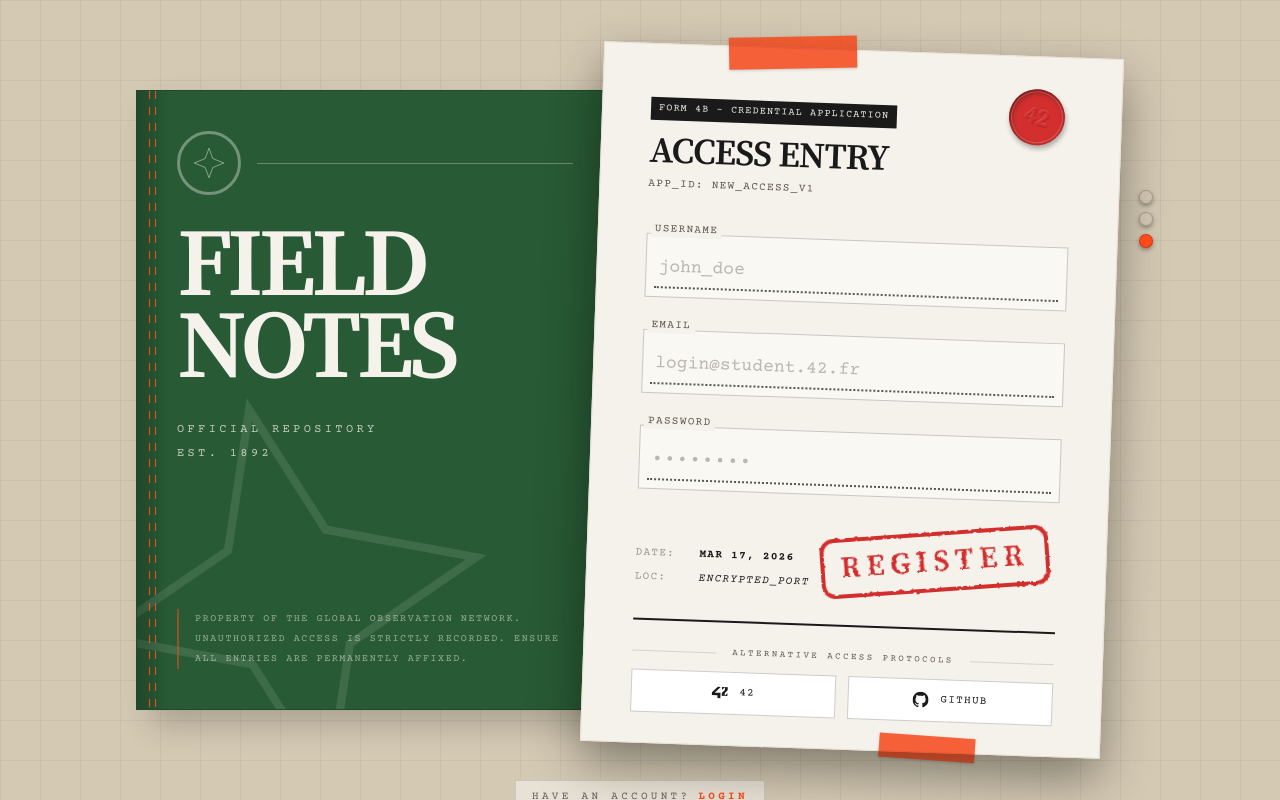
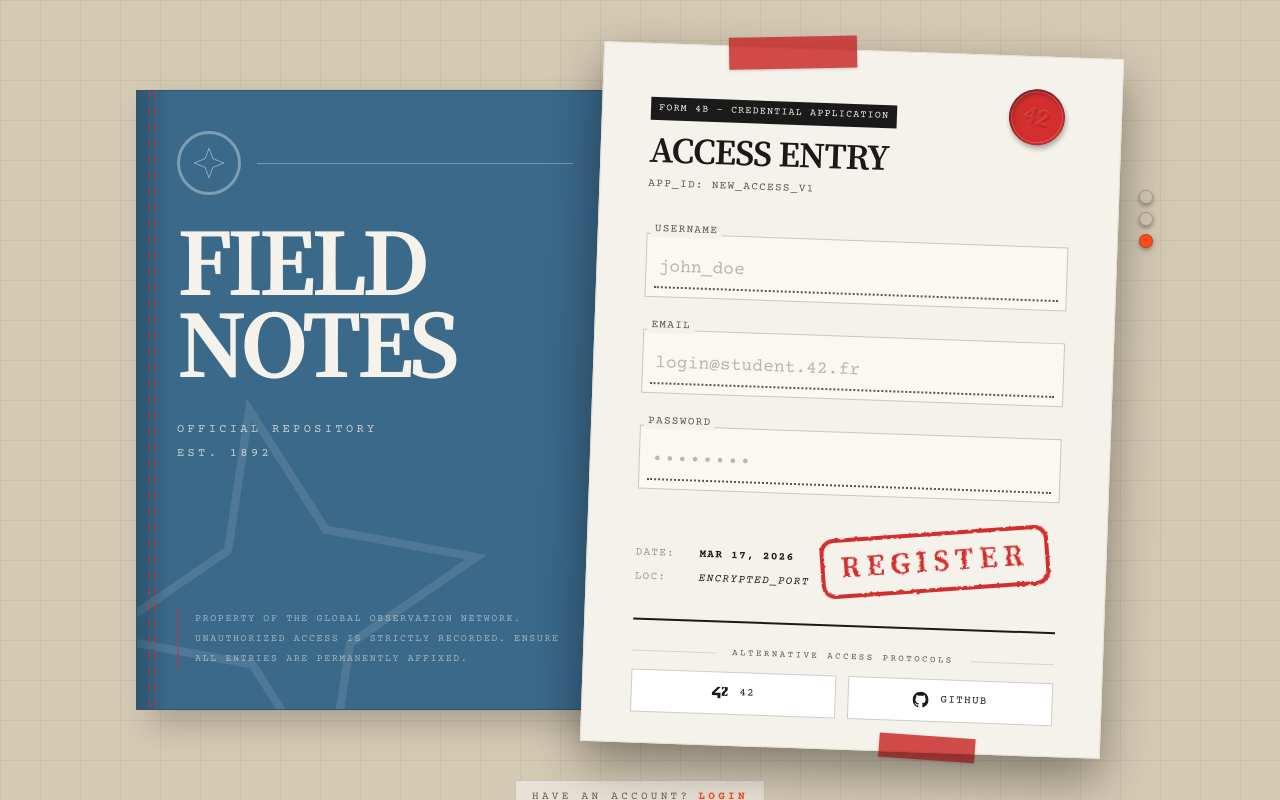
Before and after one commit to hanouahlem/Ft_Transcendence, a Next.js app in the folder frontend/: page /register in a window 1280 px wide. Built offline with nearby package versions, Linux system fonts and the light colour scheme; no server answers.

Commit message:
style: add auth shell color variants

```diff
--- a/frontend/app/(auth)/register/page.tsx
+++ b/frontend/app/(auth)/register/page.tsx
@@ -112,6 +112,8 @@ export default function RegisterPage() {
 	return (
 		<AuthPageShell
 			panelAlign="left"
+			panelMainTone="accent-blue"
+			panelAccentTone="accent-red"
 			footer={
 				<p className="inline-block border border-label/20 bg-paper-muted px-4 py-2 font-mono text-[11px] uppercase tracking-[0.3em] text-ink/65">
 					Have an account?
--- a/frontend/components/auth/register/RegisterPaperCard.tsx
+++ b/frontend/components/auth/register/RegisterPaperCard.tsx
@@ -46,6 +46,7 @@ export default function RegisterPaperCard({
 		<AuthPaperCard
 			className="lg:absolute lg:inset-y-0 lg:right-12 lg:w-1/2 lg:rotate-2"
 			contentClassName="px-6 py-8 sm:px-8 sm:py-10 lg:px-12 lg:py-12"
+			tapeTone="accent-red"
 		>
 			<AuthCardHeader
 				eyebrow="Form 4B - Credential Application"
--- a/frontend/components/auth/shared/AuthGreenPanel.tsx
+++ b/frontend/components/auth/shared/AuthGreenPanel.tsx
@@ -1,19 +1,48 @@
 import MonoText from "@/components/typography/MonoText";
 import { cn } from "@/lib/utils";
 
+const PANEL_MAIN_TONES = {
+  olive: {
+    background: "bg-olive",
+  },
+  "accent-blue": {
+    background: "bg-accent-blue",
+  },
+} as const;
+
+const PANEL_ACCENT_TONES = {
+  "accent-orange": {
+    border: "border-accent-orange/50",
+    rail:
+      "bg-[repeating-linear-gradient(to_bottom,var(--color-accent-orange)_0,var(--color-accent-orange)_8px,transparent_8px,transparent_16px)]",
+  },
+  "accent-red": {
+    border: "border-accent-red/50",
+    rail:
+      "bg-[repeating-linear-gradient(to_bottom,var(--color-accent-red)_0,var(--color-accent-red)_8px,transparent_8px,transparent_16px)]",
+  },
+} as const;
+
 type AuthGreenPanelProps = {
   align?: "left" | "right";
+  mainTone?: keyof typeof PANEL_MAIN_TONES;
+  accentTone?: keyof typeof PANEL_ACCENT_TONES;
 };
 
 export default function AuthGreenPanel({
   align = "right",
+  mainTone = "olive",
+  accentTone = "accent-orange",
 }: AuthGreenPanelProps) {
   const isRightAligned = align === "right";
+  const mainToneClasses = PANEL_MAIN_TONES[mainTone];
+  const accentToneClasses = PANEL_ACCENT_TONES[accentTone];
 
   return (
     <section
       className={cn(
-        "relative overflow-hidden border border-black/20 bg-olive px-6 py-8 text-paper shadow-[15px_15px_30px_rgba(0,0,0,0.2)] sm:px-8 sm:py-10 lg:absolute lg:top-10 lg:bottom-10 lg:w-[65%] lg:px-10 lg:py-10",
+        "relative overflow-hidden border border-black/20 px-6 py-8 text-paper shadow-[15px_15px_30px_rgba(0,0,0,0.2)] sm:px-8 sm:py-10 lg:absolute lg:top-10 lg:bottom-10 lg:w-[65%] lg:px-10 lg:py-10",
+        mainToneClasses.background,
         isRightAligned ? "lg:right-4" : "lg:left-4",
       )}
     >
@@ -29,8 +58,18 @@ export default function AuthGreenPanel({
       </svg>
 
       <div className="absolute inset-y-0 left-0 w-8 bg-gradient-to-r from-black/20 to-transparent" />
-      <div className="absolute inset-y-0 left-3 w-px bg-[repeating-linear-gradient(to_bottom,var(--color-accent-orange)_0,var(--color-accent-orange)_8px,transparent_8px,transparent_16px)]" />
-      <div className="absolute inset-y-0 left-[18px] w-px bg-[repeating-linear-gradient(to_bottom,var(--color-accent-orange)_0,var(--color-accent-orange)_8px,transparent_8px,transparent_16px)]" />
+      <div
+        className={cn(
+          "absolute inset-y-0 left-3 w-px",
+          accentToneClasses.rail,
+        )}
+      />
+      <div
+        className={cn(
+          "absolute inset-y-0 left-[18px] w-px",
+          accentToneClasses.rail,
+        )}
+      />
 
       <div className="relative z-10 flex h-full flex-col justify-between gap-10">
         <div
@@ -77,7 +116,8 @@ export default function AuthGreenPanel({
 
         <div
           className={cn(
-            "max-w-sm border-accent-orange/50 text-[inherit]",
+            "max-w-sm text-[inherit]",
+            accentToneClasses.border,
             isRightAligned
               ? "ml-auto border-r-2 pr-4 text-right"
               : "mr-auto border-l-2 pl-4 text-left",
--- a/frontend/components/auth/shared/AuthPageShell.tsx
+++ b/frontend/components/auth/shared/AuthPageShell.tsx
@@ -8,6 +8,8 @@ type AuthPageShellProps = {
   children: ReactNode;
   footer?: ReactNode;
   panelAlign?: "left" | "right";
+  panelMainTone?: "olive" | "accent-blue";
+  panelAccentTone?: "accent-orange" | "accent-red";
   showBeads?: boolean;
   footerClassName?: string;
   containerClassName?: string;
@@ -17,6 +19,8 @@ export default function AuthPageShell({
   children,
   footer,
   panelAlign = "right",
+  panelMainTone = "olive",
+  panelAccentTone = "accent-orange",
   showBeads = true,
   footerClassName,
   containerClassName,
@@ -41,7 +45,11 @@ export default function AuthPageShell({
             containerClassName,
           )}
         >
-          <AuthGreenPanel align={panelAlign} />
+          <AuthGreenPanel
+            align={panelAlign}
+            mainTone={panelMainTone}
+            accentTone={panelAccentTone}
+          />
 
           {children}
 
--- a/frontend/components/auth/shared/AuthPaperCard.tsx
+++ b/frontend/components/auth/shared/AuthPaperCard.tsx
@@ -8,6 +8,7 @@ type AuthPaperCardProps = {
   contentClassName?: string;
   topTapeClassName?: string;
   bottomTapeClassName?: string;
+  tapeTone?: "accent-orange" | "accent-red" | "paper-muted" | "stage";
 };
 
 export default function AuthPaperCard({
@@ -16,6 +17,7 @@ export default function AuthPaperCard({
   contentClassName,
   topTapeClassName = "-top-3 left-[24%] h-8 w-32 -rotate-3",
   bottomTapeClassName = "-bottom-2 right-[24%] h-6 w-24 rotate-2",
+  tapeTone = "accent-orange",
 }: AuthPaperCardProps) {
   return (
     <section
@@ -33,8 +35,8 @@ export default function AuthPaperCard({
         }}
       />
 
-      <ArchiveTape className={topTapeClassName} />
-      <ArchiveTape className={bottomTapeClassName} />
+      <ArchiveTape className={topTapeClassName} tone={tapeTone} />
+      <ArchiveTape className={bottomTapeClassName} tone={tapeTone} />
 
       <div className={cn("relative flex h-full flex-col", contentClassName)}>
         {children}
--- a/frontend/components/decor/ArchiveTape.tsx
+++ b/frontend/components/decor/ArchiveTape.tsx
@@ -1,14 +1,25 @@
 import { cn } from "@/lib/utils";
+
+const TAPE_TONES = {
+  "accent-orange": "bg-accent-orange",
+  "accent-red": "bg-accent-red",
+  "paper-muted": "bg-paper-muted",
+  stage: "bg-stage",
+} as const;
 
 type ArchiveTapeProps = {
   className?: string;
+  tone?: keyof typeof TAPE_TONES;
 };
 
-export default function ArchiveTape({ className }: ArchiveTapeProps) {
+export default function ArchiveTape({
+  className,
+  tone = "accent-orange",
+}: ArchiveTapeProps) {
   return (
     <div
       aria-hidden="true"
-      className={cn("absolute bg-accent-orange archive-tape", className)}
+      className={cn("absolute archive-tape", TAPE_TONES[tone], className)}
     />
   );
 }
```
Also changed, not shown: 1 other file (tests, documents, lock files or other folders).
